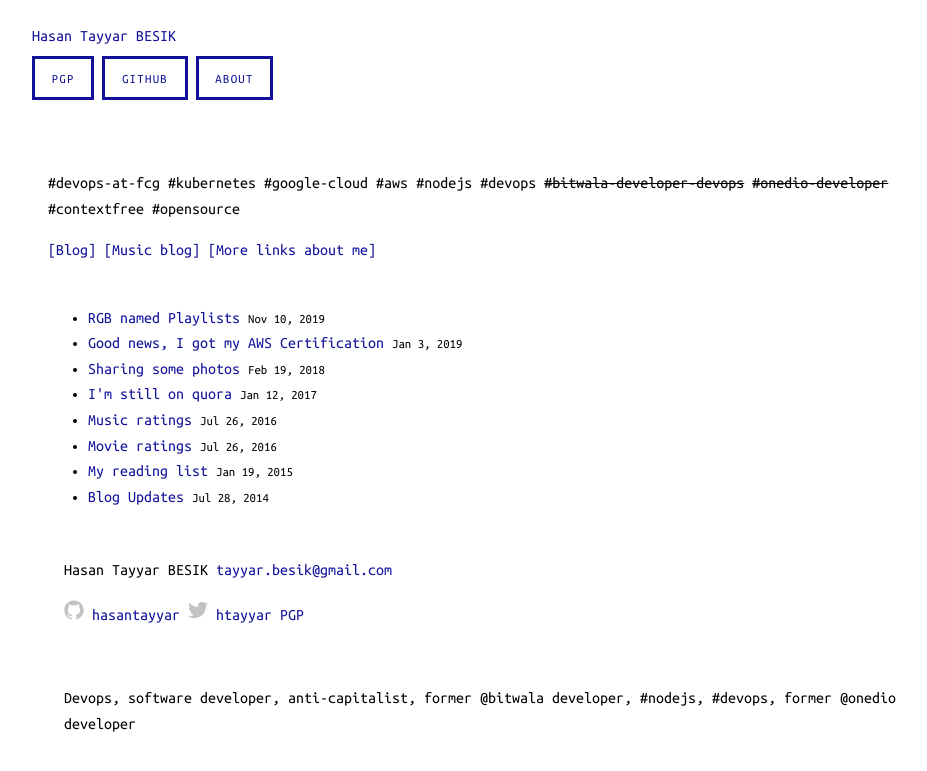
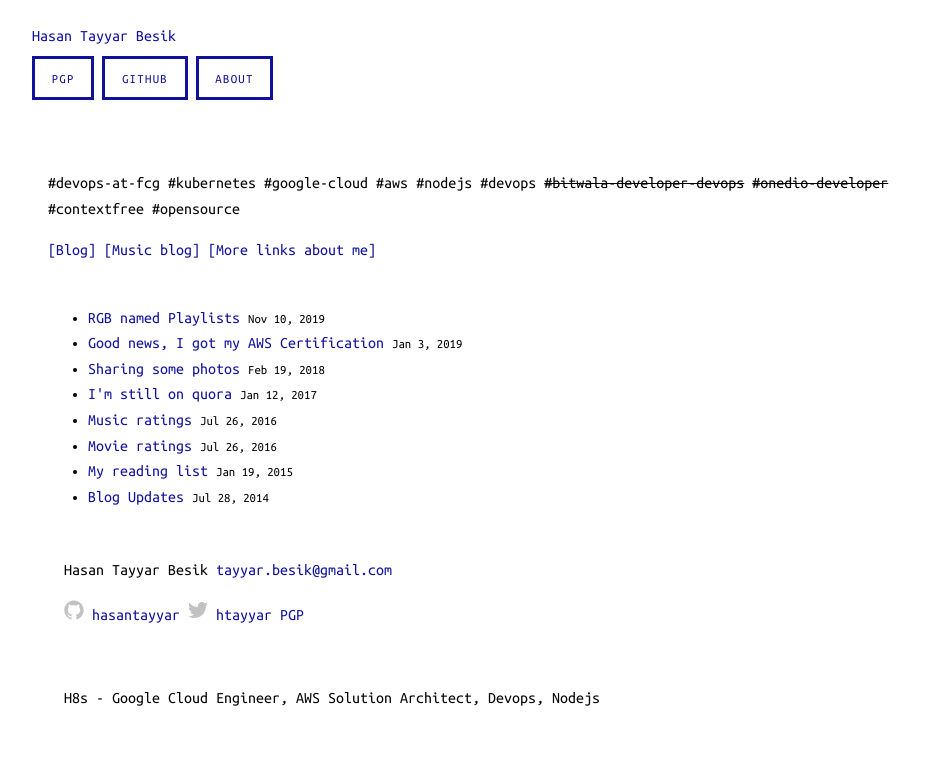
Before and after one commit to hasantayyar/hasantayyar.net, a Jekyll site: the page built from index.html, in a window 1280 px wide. Shown: the top 771 px of the page, without its empty margins (144-1071 px from the left). Built offline with Jekyll 4.4.1, drawn with Linux system fonts in a browser that asks for light colours; Markdown is read by kramdown in place of the engine named in the settings.

Commit message:
formal minor updates

```diff
--- a/_config.yml
+++ b/_config.yml
@@ -1,7 +1,7 @@
 # Site settings
-title: Hasan Tayyar BESIK
+title: Hasan Tayyar Besik
 email: tayyar.besik@gmail.com
-description: "Devops, software developer, anti-capitalist, former @bitwala developer, #nodejs, #devops, former @onedio developer"
+description: "H8s - Google Cloud Engineer, AWS Solution Architect, Devops, Nodejs"
 baseurl: ""
 url: "https://hasantayyar.net/"
 twitter_username: htayyar
```
